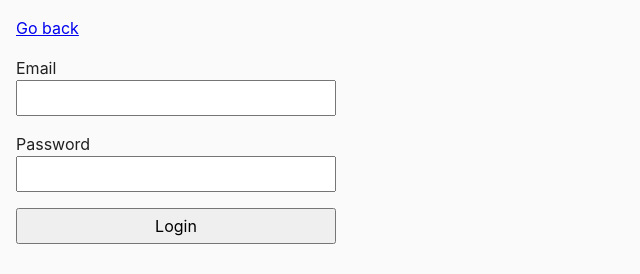
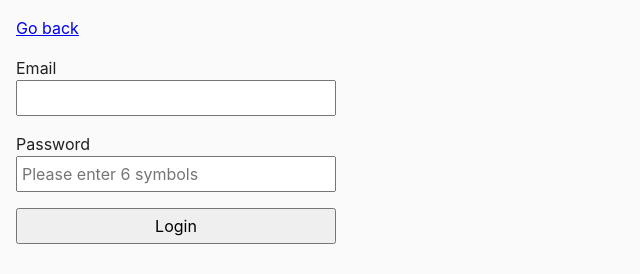
Before and after one commit to JuliaLuk/goit-js-hw-06, a plain HTML site: page task-08.html in a window 1280 px wide. Shown: the whole page, without its empty margins (0-640 px from the left). Drawn offline with Linux system fonts and the light colour scheme.

Commit message:
fix to 6 dz

```diff
--- a/js/task-06.js
+++ b/js/task-06.js
@@ -7,11 +7,13 @@ const dataLength = userInput.getAttribute("data-length");
 userInput.addEventListener("blur", handelBlur);
 function handelBlur(event) {
   const userName = event.currentTarget.value;
-  if (userInput.value.length === Number(dataLength)) {
+  if (userInput.value.length >= Number(dataLength)) {
     userInput.classList.add("valid");
+    userInput.classList.remove("invalid");
     // alert(`Hello ${userName}`);
   } else {
     userInput.classList.add("invalid");
+    // userInput.classList.add("valid");
     // alert(`Ups ${userName}`);
   }
 
--- a/task-08.html
+++ b/task-08.html
@@ -35,7 +35,11 @@
       </label>
       <label>
         Password
-        <input type="password" name="password" />
+        <input
+          type="password"
+          name="password"
+          placeholder="Please enter 6 symbols"
+        />
       </label>
       <button type="submit">Login</button>
     </form>
```
